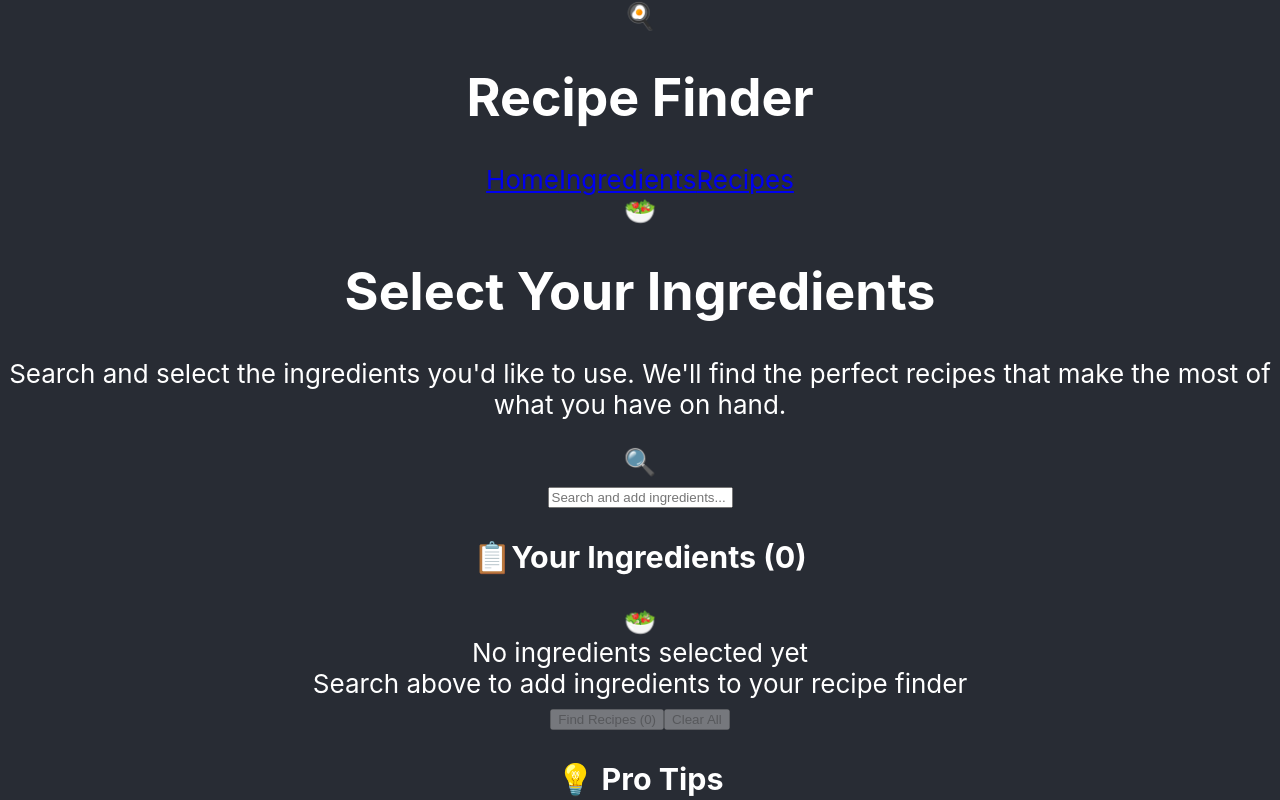
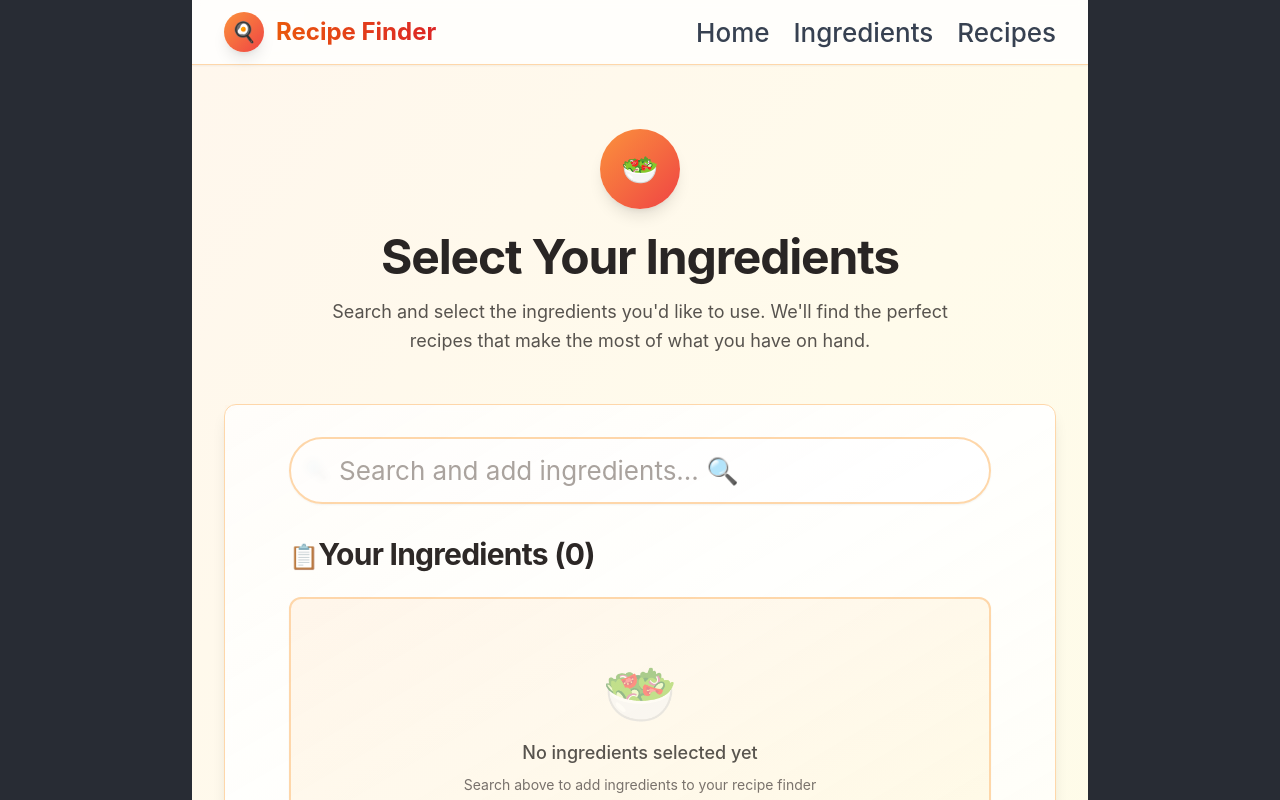
Before and after one commit to g-ludden/recipe-finder-demo, a React (Create React App) app in the folder frontend/: page / in a window 1280 px wide. Shown: the top 800 px of the page. Built offline with nearby package versions, Linux system fonts and the light colour scheme.

Commit message:
blanket commit

```diff
--- /dev/null
+++ b/frontend/postcss.config.js
@@ -0,0 +1,6 @@
+module.exports = {
+  plugins: {
+    tailwindcss: {},
+    autoprefixer: {},
+  },
+}
--- a/frontend/src/index.css
+++ b/frontend/src/index.css
@@ -1,3 +1,9 @@
+/* Import Tailwind CSS base, components, and utilities */
+@tailwind base;
+@tailwind components;
+@tailwind utilities;
+
+/* Your existing styles */
 body {
   margin: 0;
   font-family: -apple-system, BlinkMacSystemFont, 'Segoe UI', 'Roboto', 'Oxygen',
@@ -11,3 +17,61 @@ code {
   font-family: source-code-pro, Menlo, Monaco, Consolas, 'Courier New',
     monospace;
 }
+
+/* Custom keyframe animations for food-friendly styling */
+@keyframes fade-in {
+  from { opacity: 0; transform: translateY(10px); }
+  to { opacity: 1; transform: translateY(0); }
+}
+
+@keyframes slide-up {
+  from { transform: translateY(20px); opacity: 0; }
+  to { transform: translateY(0); opacity: 1; }
+}
+
+@keyframes scale-in {
+  from { transform: scale(0.95); opacity: 0; }
+  to { transform: scale(1); opacity: 1; }
+}
+
+@keyframes wiggle {
+  0%, 7% { transform: rotateZ(0); }
+  15% { transform: rotateZ(-15deg); }
+  20% { transform: rotateZ(10deg); }
+  25% { transform: rotateZ(-10deg); }
+  30% { transform: rotateZ(6deg); }
+  35% { transform: rotateZ(-4deg); }
+  40%, 100% { transform: rotateZ(0); }
+}
+
+/* Animation utility classes */
+.animate-fade-in { animation: fade-in 0.5s ease-out; }
+.animate-slide-up { animation: slide-up 0.6s ease-out; }
+.animate-scale-in { animation: scale-in 0.4s ease-out; }
+.animate-wiggle { animation: wiggle 0.6s ease-in-out; }
+
+/* Background utilities */
+.bg-size-200 { background-size: 200% 200%; }
+.bg-pos-0 { background-position: 0% 0%; }
+
+/* Custom warm hover effects */
+.warm-hover:hover {
+  background: linear-gradient(135deg, #fed7aa 0%, #fdba74 100%);
+  transform: translateY(-2px);
+  transition: all 0.3s ease;
+}
+
+/* Food-themed shadow utilities */
+.food-shadow {
+  box-shadow: 0 10px 25px rgba(251, 146, 60, 0.15);
+}
+
+.food-shadow-lg {
+  box-shadow: 0 20px 40px rgba(251, 146, 60, 0.2);
+}
+
+/* Additional custom color classes for orange-25 and amber-25 */
+.from-orange-25 { --tw-gradient-from: #fff7ed; }
+.to-amber-25 { --tw-gradient-to: #fffbeb; }
+.bg-orange-25 { background-color: #fff7ed; }
+.bg-amber-25 { background-color: #fffbeb; }
--- a/frontend/src/styles/foodStyles.js
+++ b/frontend/src/styles/foodStyles.js
@@ -93,53 +93,95 @@ export const colors = {
     cuisine: 'inline-flex items-center bg-gradient-to-r from-red-100 to-orange-100 text-red-800 px-3 py-1 rounded-full text-xs font-medium border border-red-200',
   },
 
-    // Typography
+  // Headings - MISSING FROM YOUR ORIGINAL FILE
   heading: {
-      h1: 'text-4xl font-bold bg-gradient-to-r from-orange-600 to-red-600 bg-clip-text text-transparent',
-      h2: 'text-3xl font-bold text-stone-800',
-      h3: 'text-2xl font-semibold text-stone-700',
-      h4: 'text-xl font-semibold text-stone-700',
-      subtitle: 'text-lg text-stone-600',
+    h1: 'text-4xl md:text-5xl font-bold text-stone-800 tracking-tight',
+    h2: 'text-3xl md:text-4xl font-bold text-stone-800 tracking-tight',
+    h3: 'text-2xl md:text-3xl font-bold text-stone-800 tracking-tight',
+    h4: 'text-xl md:text-2xl font-semibold text-stone-700',
+    h5: 'text-lg md:text-xl font-semibold text-stone-700',
+    h6: 'text-base md:text-lg font-semibold text-stone-700',
+    subtitle: 'text-lg text-stone-600 leading-relaxed',
   },
 
-    // Special Effects
-    effects: {
-      glow: 'shadow-lg shadow-orange-200/50',
-      warmGlow: 'shadow-xl shadow-amber-200/60',
-      softShadow: 'shadow-md shadow-stone-200/50',
-      borderGlow: 'border-2 border-orange-300 shadow-lg shadow-orange-200/40',
+  // Status Messages - MISSING FROM YOUR ORIGINAL FILE
+  status: {
+    error: 'bg-red-50 border border-red-200 text-red-800',
+    warning: 'bg-yellow-50 border border-yellow-200 text-yellow-800',
+    success: 'bg-green-50 border border-green-200 text-green-800',
+    info: 'bg-blue-50 border border-blue-200 text-blue-800',
   },
 
-    // Status States
-    status: {
-      success: 'bg-gradient-to-r from-green-100 to-emerald-100 text-green-800 border border-green-200',
-      warning: 'bg-gradient-to-r from-yellow-100 to-amber-100 text-yellow-800 border border-yellow-200',
-      error: 'bg-gradient-to-r from-red-100 to-pink-100 text-red-800 border border-red-200',
-      info: 'bg-gradient-to-r from-blue-100 to-cyan-100 text-blue-800 border border-blue-200',
+  // Navigation
+  nav: {
+    link: 'text-stone-600 hover:text-orange-600 font-medium transition-colors duration-200',
+    activeLink: 'text-orange-600 font-semibold',
+    brand: 'text-2xl font-bold text-stone-800',
   },
 
-    // Loading States
-    loading: {
-      shimmer: 'animate-pulse bg-gradient-to-r from-orange-100 via-amber-100 to-orange-100 bg-size-200 bg-pos-0',
-      spin: 'animate-spin text-orange-500',
+  // Lists
+  list: {
+    base: 'space-y-2',
+    item: 'flex items-center space-x-3 p-2 rounded-lg hover:bg-orange-50 transition-colors duration-200',
+  },
+
+  // Dividers
+  divider: {
+    horizontal: 'border-t border-orange-200 my-6',
+    vertical: 'border-l border-orange-200 mx-4',
+  },
+
+  // Badges
+  badge: {
+    primary: 'inline-flex items-center px-2.5 py-0.5 rounded-full text-xs font-medium bg-orange-100 text-orange-800',
+    secondary: 'inline-flex items-center px-2.5 py-0.5 rounded-full text-xs font-medium bg-amber-100 text-amber-800',
+    success: 'inline-flex items-center px-2.5 py-0.5 rounded-full text-xs font-medium bg-green-100 text-green-800',
+    warning: 'inline-flex items-center px-2.5 py-0.5 rounded-full text-xs font-medium bg-yellow-100 text-yellow-800',
   },
 };
 
-  // Layout Helpers
+// Layout System - MISSING FROM YOUR ORIGINAL FILE
 export const layout = {
+  // Containers
   container: 'max-w-7xl mx-auto px-4 sm:px-6 lg:px-8',
   containerSmall: 'max-w-4xl mx-auto px-4 sm:px-6 lg:px-8',
-    containerLarge: 'max-w-screen-2xl mx-auto px-4 sm:px-6 lg:px-8',
-    section: 'py-8 sm:py-12 lg:py-16',
-    sectionSmall: 'py-6 sm:py-8 lg:py-10',
+  containerTight: 'max-w-2xl mx-auto px-4 sm:px-6 lg:px-8',
+
+  // Sections
+  section: 'py-12 lg:py-16',
+  sectionTight: 'py-8 lg:py-12',
+  sectionSpacious: 'py-16 lg:py-24',
+
+  // Grid systems
   grid: {
-      auto: 'grid grid-cols-1 md:grid-cols-2 lg:grid-cols-3 gap-6',
-      recipes: 'grid grid-cols-1 sm:grid-cols-2 lg:grid-cols-3 xl:grid-cols-4 gap-6',
-      ingredients: 'grid grid-cols-2 sm:grid-cols-3 md:grid-cols-4 lg:grid-cols-6 gap-4',
+    base: 'grid gap-6',
+    cols1: 'grid-cols-1',
+    cols2: 'grid-cols-1 md:grid-cols-2',
+    cols3: 'grid-cols-1 md:grid-cols-2 lg:grid-cols-3',
+    cols4: 'grid-cols-1 md:grid-cols-2 lg:grid-cols-4',
+  },
+
+  // Flex utilities
+  flex: {
+    center: 'flex items-center justify-center',
+    between: 'flex items-center justify-between',
+    start: 'flex items-center justify-start',
+    end: 'flex items-center justify-end',
+    col: 'flex flex-col',
+    colCenter: 'flex flex-col items-center justify-center',
+  },
+
+  // Spacing
+  spacing: {
+    xs: 'space-y-2',
+    sm: 'space-y-4',
+    md: 'space-y-6',
+    lg: 'space-y-8',
+    xl: 'space-y-12',
   },
 };
 
-  // Animation Presets
+// Animation Classes
 export const animations = {
   fadeIn: 'animate-fade-in',
   slideUp: 'animate-slide-up',
--- /dev/null
+++ b/frontend/tailwind.config.js
@@ -0,0 +1,51 @@
+/** @type {import('tailwindcss').Config} */
+module.exports = {
+  content: [
+    "./src/**/*.{js,jsx,ts,tsx}",
+    "./public/index.html",
+  ],
+  theme: {
+    extend: {
+      // Your custom colors from foodStyles.js
+      colors: {
+        orange: {
+          25: '#fff7ed', // Custom orange-25
+        },
+        amber: {
+          25: '#fffbeb', // Custom amber-25
+        }
+      },
+      // Custom animations that your components use
+      animation: {
+        'fade-in': 'fade-in 0.5s ease-out',
+        'slide-up': 'slide-up 0.6s ease-out',
+        'scale-in': 'scale-in 0.4s ease-out',
+        'wiggle': 'wiggle 0.6s ease-in-out',
+      },
+      keyframes: {
+        'fade-in': {
+          'from': { opacity: '0', transform: 'translateY(10px)' },
+          'to': { opacity: '1', transform: 'translateY(0)' },
+        },
+        'slide-up': {
+          'from': { transform: 'translateY(20px)', opacity: '0' },
+          'to': { transform: 'translateY(0)', opacity: '1' },
+        },
+        'scale-in': {
+          'from': { transform: 'scale(0.95)', opacity: '0' },
+          'to': { transform: 'scale(1)', opacity: '1' },
+        },
+        'wiggle': {
+          '0%, 7%': { transform: 'rotateZ(0)' },
+          '15%': { transform: 'rotateZ(-15deg)' },
+          '20%': { transform: 'rotateZ(10deg)' },
+          '25%': { transform: 'rotateZ(-10deg)' },
+          '30%': { transform: 'rotateZ(6deg)' },
+          '35%': { transform: 'rotateZ(-4deg)' },
+          '40%, 100%': { transform: 'rotateZ(0)' },
+        }
+      }
+    },
+  },
+  plugins: [],
+}
```
Lines whose indentation alone changed are shown as unchanged.
